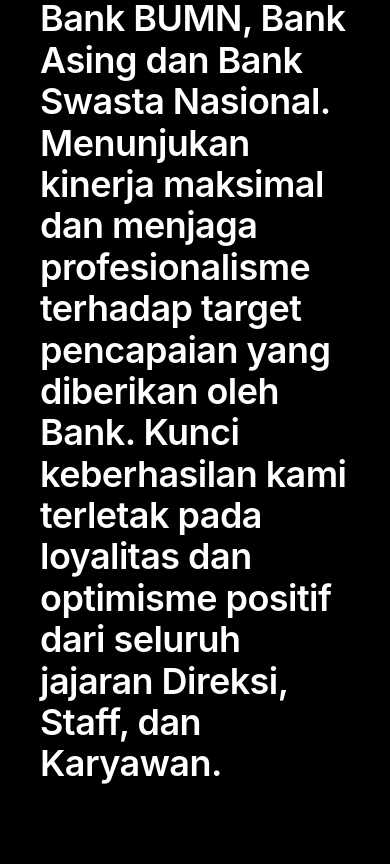
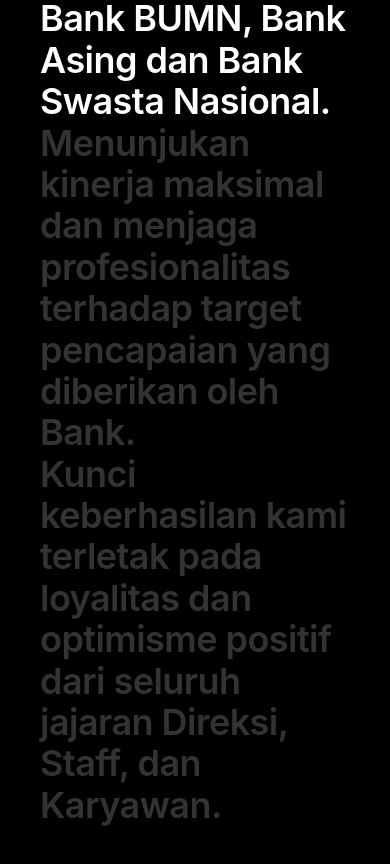
Before and after one commit to MuaraTobaPersada/mtp, a Next.js app: page / in a window 390 px wide. Shown: the part 3518-4382 px from the top of the page. Built offline with nearby package versions, Linux system fonts and the light colour scheme.

Commit message:
:bento: Transisi Text > tentang

```diff
--- a/components/skills.tsx
+++ b/components/skills.tsx
@@ -1,17 +1,68 @@
-import React from "react";
+import React, { useContext, useRef } from "react";
+import s0 from "../styles/skill.module.css";
+import { ScrollContext } from "@/utils/scroll-observer";
+
+const opacityForBlock = (sectionProgress: number, blockNo: number) => {
+  const progress = sectionProgress - blockNo;
+  if (progress >= 0 && progress < 1) return 1;
+  return 0.2;
+};
 
 const Skills: React.FC = () => {
-    return (
-        <div className="bg-black text-white">
-            <div className="min-h-screen max-w-5xl mx-auto px-10 lg:px-20 py-24 md:py-28 lg:py-36 flex flex-col justify-center items-center text-4xl md:text-6xl lg:text-7xl tracking-tight font-semibold">
-                <div className="leading-[1.15]">
-                    <div className="">PT. Muara Toba Persada sudah dipercaya oleh Bank BUMN, Bank Asing dan Bank Swasta Nasional.</div>
-                    <span>Menunjukan kinerja maksimal dan menjaga profesionalisme terhadap target pencapaian yang diberikan oleh Bank. </span>
-                    <span>Kunci keberhasilan kami terletak pada loyalitas dan optimisme positif dari seluruh jajaran Direksi, Staff, dan Karyawan.</span>
-                </div>
-            </div>
+  const { scrollY } = useContext(ScrollContext);
+  const refContainer = useRef<HTMLDivElement>(null);
+
+  const numOfPages = 3;
+  let progress = 0;
+
+  const { current: elContainer } = refContainer;
+  if (elContainer) {
+    const { clientHeight, offsetTop } = elContainer;
+    const screenH = window.innerHeight;
+    const halfH = screenH / 2;
+    const percentY =
+      Math.min(
+        clientHeight + halfH,
+        Math.max(-screenH, scrollY - offsetTop) + halfH
+      ) / clientHeight;
+    progress = Math.min(numOfPages - 0.5, Math.max(0.5, percentY * numOfPages));
+  }
+
+  return (
+    <div ref={refContainer} className="bg-black text-white">
+      <div className="min-h-screen max-w-5xl mx-auto px-10 lg:px-20 py-24 md:py-28 lg:py-36 flex flex-col justify-center items-center text-4xl md:text-6xl lg:text-7xl tracking-tight font-semibold">
+        <div className="leading-[1.15]">
+          <div
+            className={s0.skillText}
+            style={{
+              opacity: opacityForBlock(progress, 0),
+            }}
+          >
+            PT. Muara Toba Persada sudah dipercaya oleh Bank BUMN, Bank Asing
+            dan Bank Swasta Nasional.
+          </div>
+          <span
+            className={`${s0.skillText} inline-block after:content-['_']`}
+            style={{
+              opacity: opacityForBlock(progress, 1),
+            }}
+          >
+            Menunjukan kinerja maksimal dan menjaga profesionalitas terhadap
+            target pencapaian yang diberikan oleh Bank.
+          </span>
+          <span
+            className={`${s0.skillText} inline-block`}
+            style={{
+              opacity: opacityForBlock(progress, 2),
+            }}
+          >
+            Kunci keberhasilan kami terletak pada loyalitas dan optimisme
+            positif dari seluruh jajaran Direksi, Staff, dan Karyawan.
+          </span>
         </div>
-    )
-}
+      </div>
+    </div>
+  );
+};
 
-export default Skills
+export default Skills;
```
